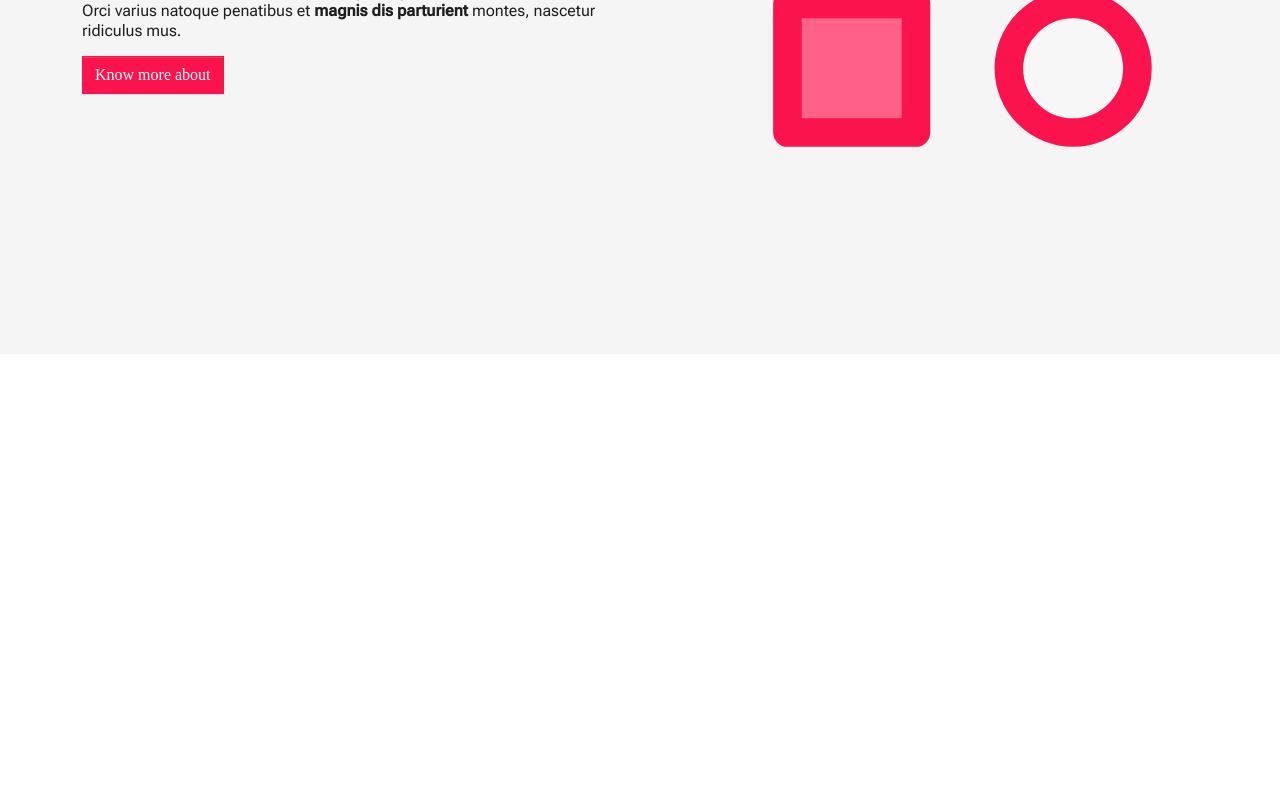
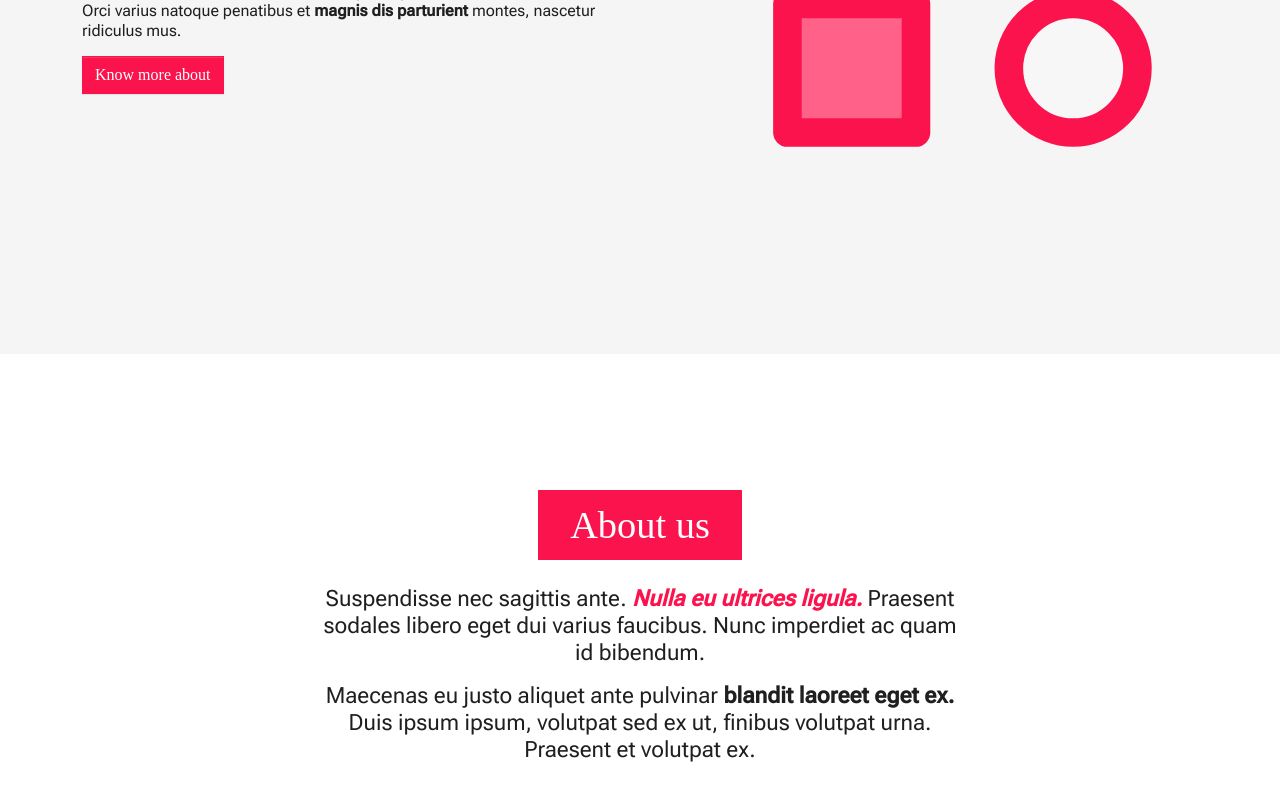
Before and after one commit to wh1492/menu-fly, a React (Create React App) app: page / in a window 1280 px wide. Shown: the part 446-1246 px from the top of the page. Before the commit the page ends 800 px from the top, so only its background shows below. Built offline with nearby package versions, Linux system fonts and the light colour scheme; a web font is replaced by a local one.

Commit message:
add about us

```diff
--- a/src/App.js
+++ b/src/App.js
@@ -1,6 +1,7 @@
 // import logo from './assets/images/logo.svg';
 import Header from './components/header/Header';
 import Hero from './components/hero/Hero';
+import About from './components/about/About';
 import './App.scss';
 
 function App() {
@@ -8,6 +9,7 @@ function App() {
     <>
       <Header />
       <Hero />
+      <About />
       {/* <Hero /> */}
     </>
   );
--- a/src/App.scss
+++ b/src/App.scss
@@ -99,3 +99,7 @@ h6 {
     }
   }
 }
+
+em {
+  color: $primary;
+}
--- /dev/null
+++ b/src/components/about/About.js
@@ -0,0 +1,28 @@
+import React from "react";
+
+import './about.scss'
+
+const About = () => {
+  return (
+    <>
+      <div className="container about-us d-flex ">
+        <div className="row justify-content-center align-content-center ">
+          <div className="col-7 text-center">
+            <h3 className="about-title bg-primary text-white">
+              About us
+            </h3>
+            <p>
+              Suspendisse nec sagittis ante. <b><em>Nulla eu ultrices ligula.</em></b> Praesent sodales libero eget dui varius faucibus. Nunc imperdiet ac quam id bibendum.
+            </p>
+            <p>
+              Maecenas eu justo aliquet ante pulvinar <b>blandit laoreet eget ex.</b> Duis ipsum ipsum, volutpat sed ex ut, finibus volutpat urna. Praesent et volutpat ex.
+            </p>
+          </div>
+        </div>
+
+      </div>
+    </>
+  )
+}
+
+export default About
--- /dev/null
+++ b/src/components/about/about.scss
@@ -0,0 +1,13 @@
+.about-us {
+  padding-top: 4rem;
+  padding-bottom: 4rem;
+  font-size: 1.4rem;
+  min-height: 70vh;
+  .about-title {
+    display: inline-block;
+    padding: 0.75rem 2rem;
+    margin-bottom: 1.6rem;
+    line-height: 1.2;
+    font-size: 2.4rem;
+  }
+}
--- a/src/components/header/Header.js
+++ b/src/components/header/Header.js
@@ -6,13 +6,9 @@ import './header.scss'
 const Header = () => {
   const [menuActive, setMenuActive] = useState(false)
 
-
-
   function openMenu() {
     setMenuActive(!menuActive)
   }
-
-
 
   return (
     <>
@@ -45,7 +41,6 @@ const Header = () => {
       </div>
     </>
   )
-
 }
 
 export default Header
--- a/src/components/hero/hero.scss
+++ b/src/components/hero/hero.scss
@@ -3,7 +3,6 @@
 
   .container {
     min-height: 100vh;
-
   }
 
   .image-hero {
@@ -29,8 +28,6 @@
         clear  : both;
         letter-spacing: 0.2rem;
       }
-
-
     }
   }
 }
```
